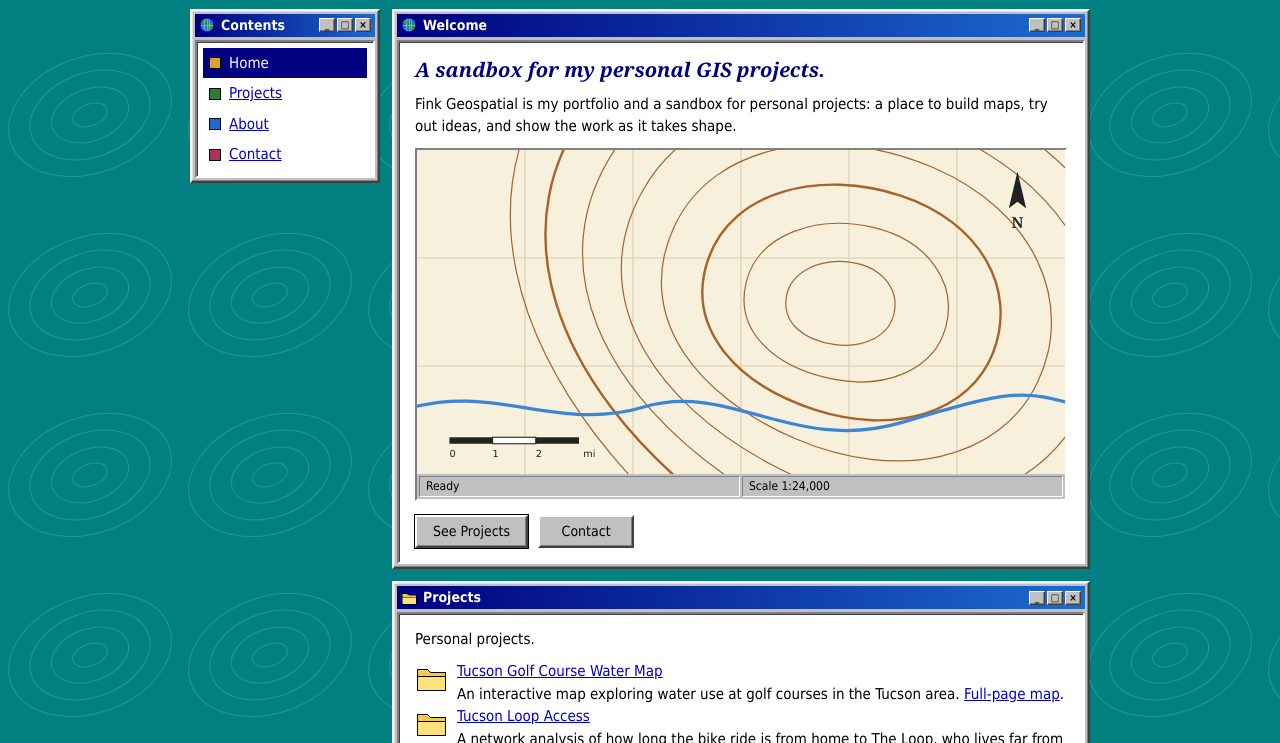
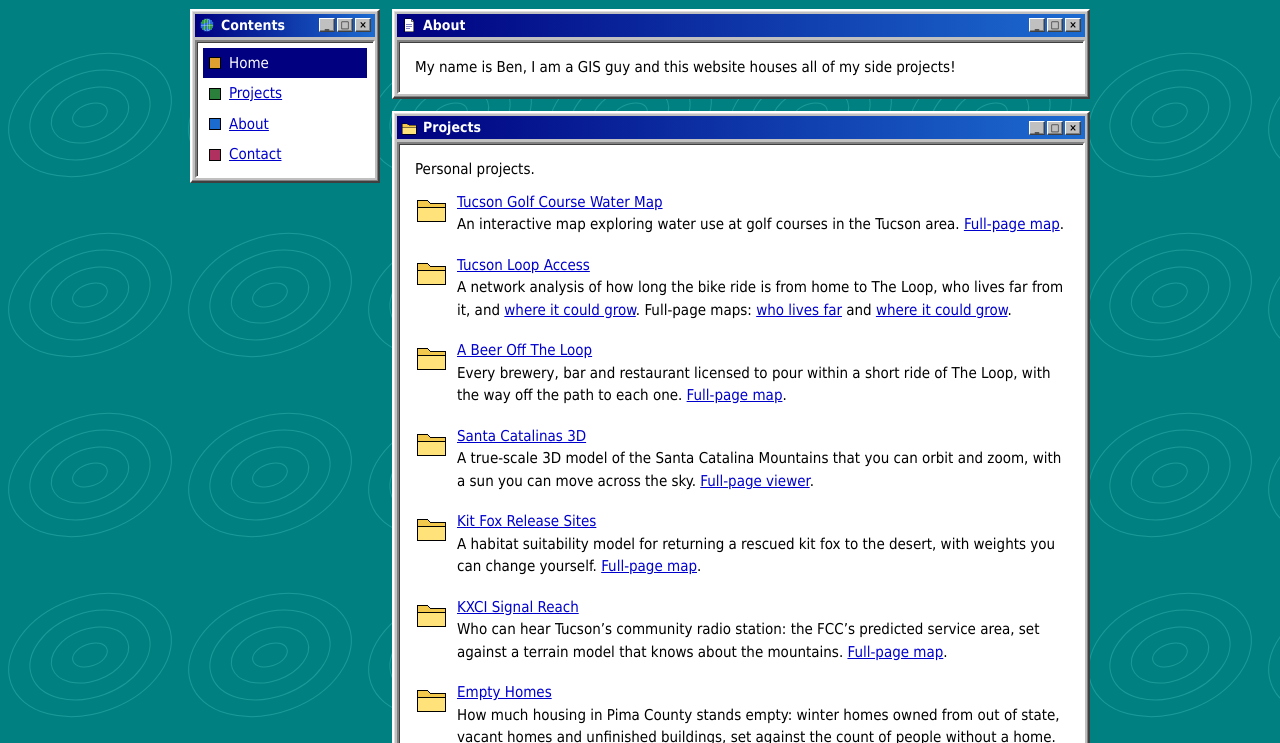
Before and after one commit to benfinkGIS/benfinkGIS.github.io, a plain HTML site: page index.html in a window 1280 px wide. Shown: the part 155-898 px from the top of the page. Drawn offline with Linux system fonts and the light colour scheme.

Commit message:
Refresh home page: About first, new header, spaced project list
- Replace the Welcome window with a short About window at the top
- Drop "Sandbox" from the header tagline on every page
- Center the header text between two spinning globes
- Add space between entries in the project list

Co-Authored-By: Claude Opus 5.5 <noreply@anthropic.com>

```diff
--- a/assets/style.css
+++ b/assets/style.css
@@ -70,6 +70,7 @@ hr {
   border-color: var(--hi) var(--dk) var(--dk) var(--hi);
 }
 .banner picture { flex: none; line-height: 0; }
+.banner > div { flex: 1; min-width: 0; text-align: center; }
 .banner img { width: 64px; height: 64px; flex: none; image-rendering: pixelated; }
 .logo {
   margin: 0;
@@ -247,6 +248,7 @@ h2.sec {
 /* ---------- Projects list ---------- */
 .files { list-style: none; margin: 0; padding: 0; }
 .files li { display: flex; gap: 10px; align-items: flex-start; }
+.files li + li { margin-top: 18px; }
 .files img { width: 32px; height: 32px; flex: none; margin-top: 2px; }
 .files .meta { color: var(--dk); font-size: 13px; }
 
--- a/index.html
+++ b/index.html
@@ -24,8 +24,12 @@
       </picture>
       <div>
         <h1 class="logo"><a href="/">Fink Geospatial</a></h1>
-        <p class="tagline">GIS Portfolio &bull; Personal Projects &bull; Sandbox</p>
+        <p class="tagline">GIS Portfolio &bull; Personal Projects</p>
       </div>
+      <picture>
+        <source srcset="/assets/globe.svg" media="(prefers-reduced-motion: reduce)">
+        <img src="/assets/globe.gif" alt="" width="64" height="64">
+      </picture>
     </header>
 
     <div class="ticker" role="note">
@@ -52,54 +56,14 @@
       </aside>
 
       <main id="main">
-        <section class="win" id="welcome">
+        <section class="win" id="about">
           <h2 class="titlebar">
-            <img src="/assets/globe.svg" alt="" width="16" height="16">
-            <span class="t">Welcome</span>
+            <img src="/assets/doc.svg" alt="" width="16" height="16">
+            <span class="t">About</span>
             <span class="ctl" aria-hidden="true"><i>_</i><i>&#9633;</i><i>&times;</i></span>
           </h2>
           <div class="win-body">
-            <p class="lead">A sandbox for my personal GIS projects.</p>
-            <p>Fink Geospatial is my portfolio and a sandbox for personal projects: a place to build maps, try out ideas, and show the work as it takes shape.</p>
-
-            <!-- Decorative topographic map -->
-            <div class="map-frame" aria-hidden="true">
-              <svg viewBox="0 0 600 300" xmlns="http://www.w3.org/2000/svg">
-                <defs>
-                  <path id="h" fill="none" vector-effect="non-scaling-stroke"
-                        d="M -120,-10 C -110,-70 -40,-100 30,-90 C 100,-80 140,-30 130,25 C 120,80 60,110 -10,100 C -80,90 -130,50 -120,-10 Z"/>
-                </defs>
-                <rect width="600" height="300" fill="#f6f0dc"/>
-                <path d="M100 0V300M200 0V300M300 0V300M400 0V300M500 0V300M0 100H600M0 200H600" stroke="#d9cfae" stroke-width="1" fill="none"/>
-                <g transform="translate(390 140)" fill="none" stroke="#a8622a" stroke-width="1.2">
-                  <use href="#h" transform="scale(0.4)"/>
-                  <use href="#h" transform="translate(4 -3) scale(0.75) rotate(5)"/>
-                  <use href="#h" transform="translate(8 -6) scale(1.1) rotate(10)" stroke-width="2.4"/>
-                  <use href="#h" transform="translate(12 -9) scale(1.45) rotate(15)"/>
-                  <use href="#h" transform="translate(16 -12) scale(1.8) rotate(20)"/>
-                  <use href="#h" transform="translate(20 -15) scale(2.15) rotate(25)"/>
-                  <use href="#h" transform="translate(24 -18) scale(2.5) rotate(30)" stroke-width="2.4"/>
-                  <use href="#h" transform="translate(28 -21) scale(2.85) rotate(35)"/>
-                </g>
-                <path d="M-10,240 C70,215 130,262 210,238 S350,282 450,252 S560,222 610,236" fill="none" stroke="#3b84d8" stroke-width="3"/>
-                <g transform="translate(556 44)">
-                  <polygon points="0,-24 8,10 0,4 -8,10" fill="#222"/>
-                  <text y="28" text-anchor="middle" font-family="Georgia, serif" font-weight="bold" font-size="14" fill="#222">N</text>
-                </g>
-                <g transform="translate(30 266)" font-family="Verdana, sans-serif" font-size="9" fill="#222">
-                  <rect x="0" y="0" width="40" height="6" fill="#222"/>
-                  <rect x="40" y="0" width="40" height="6" fill="#fff" stroke="#222"/>
-                  <rect x="80" y="0" width="40" height="6" fill="#222"/>
-                  <text x="0" y="18">0</text><text x="40" y="18">1</text><text x="80" y="18">2</text><text x="124" y="18">mi</text>
-                </g>
-              </svg>
-              <div class="statusbar"><span>Ready</span><span>Scale 1:24,000</span></div>
-            </div>
-
-            <p class="actions">
-              <a class="btn default" href="/#projects">See Projects</a>
-              <a class="btn" href="/#contact">Contact</a>
-            </p>
+            <p>My name is Ben, I am a GIS guy and this website houses all of my side projects!</p>
           </div>
         </section>
 
@@ -193,20 +157,6 @@
           </div>
         </section>
 
-        <section class="win" id="about">
-          <h2 class="titlebar">
-            <img src="/assets/doc.svg" alt="" width="16" height="16">
-            <span class="t">About</span>
-            <span class="ctl" aria-hidden="true"><i>_</i><i>&#9633;</i><i>&times;</i></span>
-          </h2>
-          <div class="win-body">
-            <!-- TODO: replace with your real bio, background, and credentials. -->
-            <p>Fink Geospatial is a portfolio and sandbox for my personal GIS projects.</p>
-            <p>A fuller bio &mdash; background, experience, and the kinds of problems I like working on &mdash; is coming soon.</p>
-            <div class="note"><p>This section is a placeholder. Bio and credentials will be added.</p></div>
-          </div>
-        </section>
-
         <section class="win" id="contact">
           <h2 class="titlebar">
             <img src="/assets/mail.svg" alt="" width="16" height="16">
@@ -226,7 +176,7 @@
         <span class="badge b2">NO<br>COOKIES</span>
         <span class="badge b3">PLAIN<br>HTML</span>
       </div>
-      <p>&copy; 2026 Fink Geospatial &bull; Last updated: 15 November 2026</p>
+      <p>&copy; 2026 Fink Geospatial &bull; Last updated: 18 November 2026</p>
     </footer>
   </div>
 </body>
```
Also changed, not shown: 404.html (+5 -1 lines), catalinas-3d/index.html (+5 -1 lines), empty-homes/index.html (+5 -1 lines), kit-fox-release/index.html (+5 -1 lines), kxci-signal/index.html (+5 -1 lines), lake-powell/index.html (+5 -1 lines), tucson-canopy/index.html (+5 -1 lines), tucson-golf-water/index.html (+5 -1 lines), tucson-loop-access/grow/index.html (+5 -1 lines), tucson-loop-access/index.html (+5 -1 lines), tucson-loop-beer/index.html (+5 -1 lines), tucson-north-station/index.html (+5 -1 lines), tucson-washes/index.html (+5 -1 lines).
